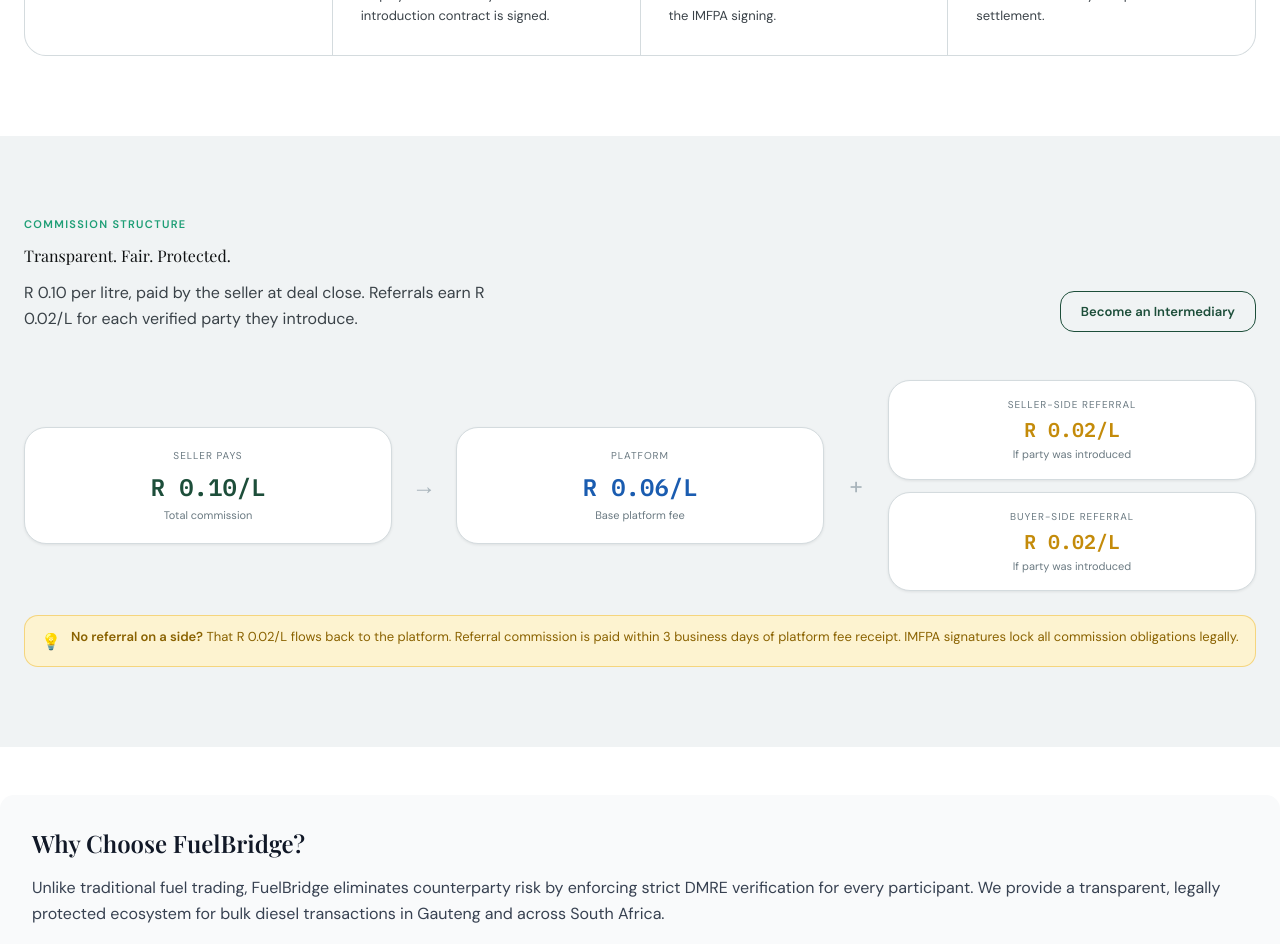
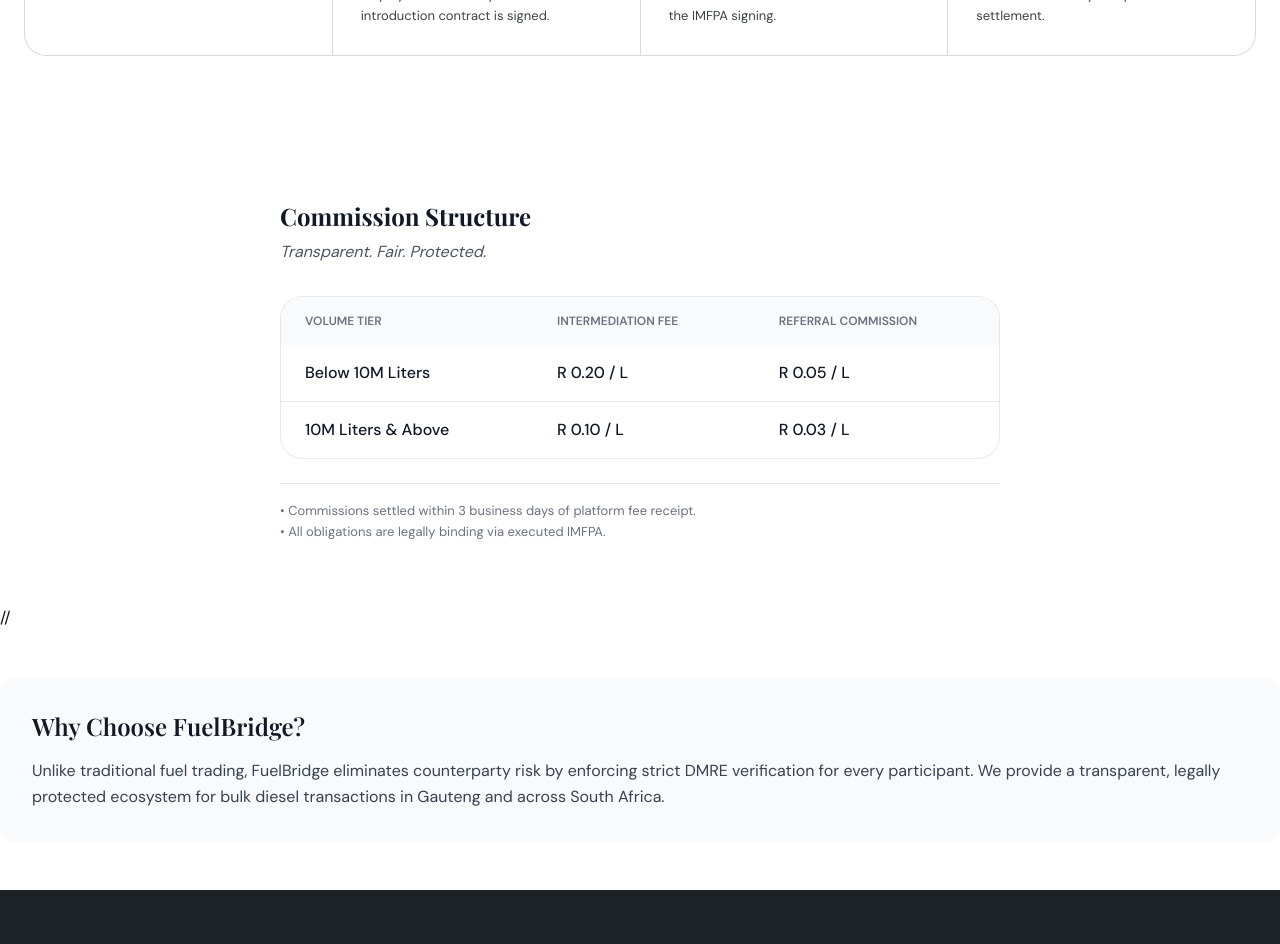
Before and after one commit to kimtony69-sudo/FuelBridge_New, a Next.js app: page / in a window 1280 px wide. Shown: the part 1020-1964 px from the top of the page. Built offline with nearby package versions, Linux system fonts and the light colour scheme.

Commit message:
Replace commission image with clean text table

```diff
--- a/src/app/page.tsx
+++ b/src/app/page.tsx
@@ -13,7 +13,7 @@
       <main>
         <HeroSection />
         <HowItWorks />
-        <CommissionSection />
+        <CommissionSection /> //
         <section className="my-12 p-8 bg-gray-50 rounded-lg">
           <h2 className="text-2xl font-semibold mb-4 text-gray-900">Why Choose FuelBridge?</h2>
           <p className="text-gray-700 leading-relaxed">
--- a/src/components/shared/CommissionSection.tsx
+++ b/src/components/shared/CommissionSection.tsx
@@ -1 +1,41 @@
-export { CommissionSection as default } from "./HowItWorks";
+export default function CommissionSection() {
+  return (
+    <section className="py-16 bg-white">
+      <div className="max-w-3xl mx-auto px-6">
+        <h2 className="text-2xl font-bold text-gray-900 mb-2">Commission Structure</h2>
+        <p className="text-gray-600 mb-8 italic">Transparent. Fair. Protected.</p>
+
+        {/* 데이터 테이블 구조 */}
+        <div className="overflow-hidden rounded-xl border border-gray-200">
+          <table className="w-full text-left">
+            <thead className="bg-gray-50 text-xs uppercase text-gray-500 font-semibold">
+              <tr>
+                <th className="px-6 py-4">Volume Tier</th>
+                <th className="px-6 py-4">Intermediation Fee</th>
+                <th className="px-6 py-4">Referral Commission</th>
+              </tr>
+            </thead>
+            <tbody className="divide-y divide-gray-200 font-medium text-gray-900">
+              <tr>
+                <td className="px-6 py-4">Below 10M Liters</td>
+                <td className="px-6 py-4">R 0.20 / L</td>
+                <td className="px-6 py-4">R 0.05 / L</td>
+              </tr>
+              <tr>
+                <td className="px-6 py-4">10M Liters & Above</td>
+                <td className="px-6 py-4">R 0.10 / L</td>
+                <td className="px-6 py-4">R 0.03 / L</td>
+              </tr>
+            </tbody>
+          </table>
+        </div>
+
+        {/* 하단 법적 고지 */}
+        <div className="mt-6 text-[13px] text-gray-500 leading-relaxed border-t pt-4">
+          <p>• Commissions settled within 3 business days of platform fee receipt.</p>
+          <p>• All obligations are legally binding via executed IMFPA.</p>
+        </div>
+      </div>
+    </section>
+  );
+}
```
